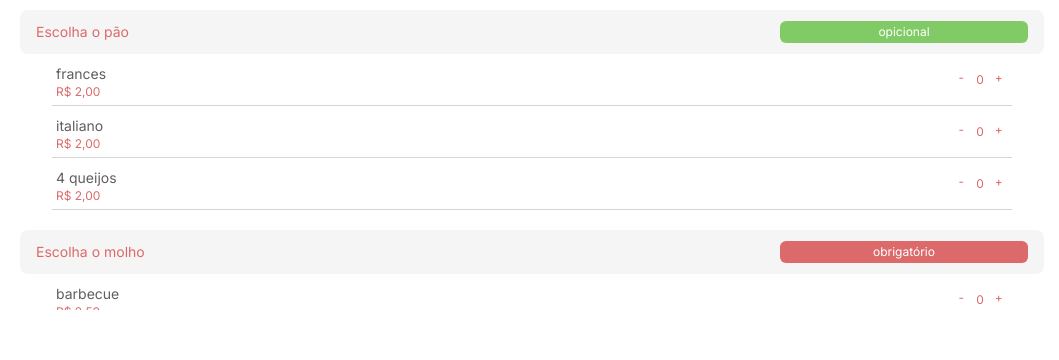
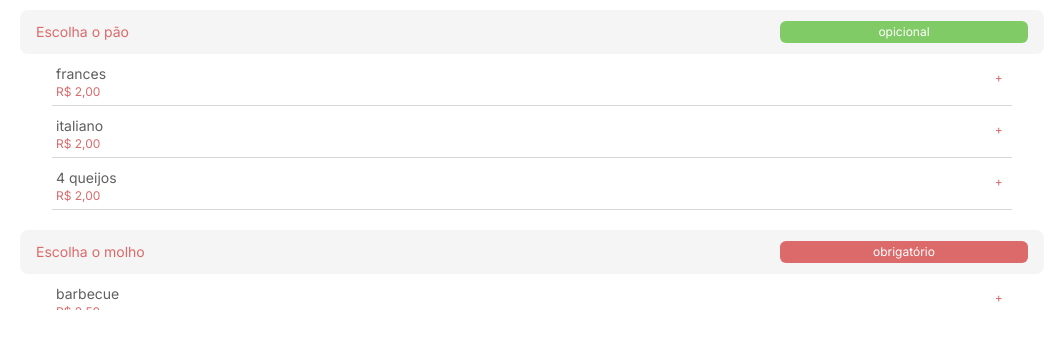
Before and after one commit to matcs06/pede-fast, a Next.js app in the folder client/: page /ItemDetails in a window 1280 px wide. Shown: the part 310-670 px from the top of the page, without its empty margins (108-1167 px from the left). Built offline with nearby package versions, Linux system fonts and the light colour scheme.

Commit message:
adding logic to control quantity in interface and data management

```diff
--- a/client/src/pages/ItemDetails/index.tsx
+++ b/client/src/pages/ItemDetails/index.tsx
@@ -18,14 +18,17 @@ export default function ItemDetail() {
 
 
 
-   const [itemQuantiy, setItemQuantity] = useState(1)
+   const [productQuantiy, setProductQuantity] = useState(1)
    const [productOptions, setProductOptions] = useState<ProductOrderOptions[]>([])
    let productPrice = 12
 
 
-   let optionsTotal = productOptions.reduce((total, option) => total + option.optionPrice, 0)
-   productPrice = itemQuantiy * productPrice + optionsTotal
-   let allowUpdate = itemQuantiy > 0 ? true : false;
+   let optionsTotalPrice = productOptions.reduce((total, option) => total + option.optionPrice, 0)
+   productPrice = (productQuantiy * productPrice) + optionsTotalPrice
+
+   let allowAddMore = productQuantiy > 0 ? true : false
+
+   console.log(productOptions)
 
    const onUpdate = (
       quantity: number,
@@ -35,14 +38,17 @@ export default function ItemDetail() {
       optionPrice: string,
       optionMaxQuantity: string) => {
 
+      /* Increase top product quantity */
       if (addType == "big") {
-         setItemQuantity(quantity)
+         setProductQuantity(quantity)
       }
-
-      if (optionName !== "main" && itemQuantiy > 0) {
+      /* Logic to haandle the choosed options that are stored inside productOptions state */
+      if (optionName !== "main" && productQuantiy > 0) {
 
          let newOption = { optionTitle, optionName, optionPrice: Number(optionPrice), optionQuantity: Number(quantity) }
+         /* Flag to control if newOption already exists in productOption array */
          let newOptionExists = false
+
          const filteredOptions = productOptions.filter((options) => {
 
             if (options.optionTitle == newOption.optionTitle && options.optionName == newOption.optionName) {
@@ -54,15 +60,27 @@ export default function ItemDetail() {
             return options.optionPrice > 0 && options
 
          })
-
-         const updatedProducts = filteredOptions
-
+         /* Only add newOption if it doesn`t already exists in the array */
          if (!newOptionExists) {
-            updatedProducts.push(newOption)
+            filteredOptions.push(newOption)
          }
 
-         setProductOptions([...updatedProducts])
+         /* Logic to avoid adding more items to the array when the maximum quantity is reached*/
+         const quantityByOption = filteredOptions.reduce((totalQuantity, option) => {
+            if (option.optionTitle === optionTitle) {
+               totalQuantity = totalQuantity + option.optionQuantity
+            }
+            return totalQuantity
+         }, 0)
+         allowAddMore = quantityByOption > Number(optionMaxQuantity) ? false : true
+
+         if (allowAddMore) {
+            setProductOptions(filteredOptions)
+         }
+
       }
+
+      return allowAddMore
    }
 
 
@@ -104,11 +122,10 @@ export default function ItemDetail() {
                            <div className="absolute right-1 top-2">
 
                               <AddRemove optionTitle={productOptions.name}
-                                 allowUpdate={allowUpdate}
+                                 onUpdate={onUpdate}
                                  optionName={optionItems.name}
                                  optionPrice={optionItems.value}
                                  optionMaxQuantity={productOptions.maximumQuantity}
-                                 onUpdate={onUpdate}
                                  optionStyle="small" />
                            </div>
                         </div>
@@ -125,7 +142,7 @@ export default function ItemDetail() {
 
          <div className="absolute bottom-3 flex flex-row w-full justify-around ">
             <AddRemove optionName={"main"} quantity={1} onUpdate={onUpdate} />
-            <UpdateCart updatedValue={productPrice}>{itemQuantiy > 0 ? "Atualizar" : "Remover"}</UpdateCart>
+            <UpdateCart updatedValue={productPrice}>{productQuantiy > 0 ? "Atualizar" : "Remover"}</UpdateCart>
          </div>
       </div>
    )
--- a/client/src/pages/ItemDetails/productModel.ts
+++ b/client/src/pages/ItemDetails/productModel.ts
@@ -33,7 +33,7 @@ export const productModel: ProductType = {
          id: v4(),
          name: "Escolha o pão",
          isRequired: false,
-         maximumQuantity: "1",
+         maximumQuantity: "3",
          items: [
             {
                id: v4(),
@@ -56,7 +56,7 @@ export const productModel: ProductType = {
          id: v4(),
          name: "Escolha o molho",
          isRequired: true,
-         maximumQuantity: "",
+         maximumQuantity: "5",
          items: [
             {
                id: v4(),
--- a/client/src/pages/StartPage/index.tsx
+++ b/client/src/pages/StartPage/index.tsx
@@ -1,6 +1,7 @@
 import CartButton from "../components/CartButton"
 import AddRemove from "../components/AddRemove"
 import Image from "next/image";
+import { BRLReais } from "../../utils/currencyFormat"
 interface OptionsItems {
    name: string;
    id: string;
@@ -41,7 +42,7 @@ export default function Test() {
                <div className="px-5 w-3/4">
                   <p className="text-dark-gray font-bold mb-2 ">Mousse de Chocolate</p>
                   <p className="text-justify font-light text-sm">Delicioso Mousse de Chocolate com raspas de chocolate e limão, feito com 50% cacau. 220 ml.</p>
-                  <p className="mt-3 text-light-gree text-sm">Por apenas: <b> 12,00 R$</b></p>
+                  <p className="mt-3 text-light-gree text-sm">Por apenas: <b> {BRLReais.format(12)}</b></p>
                </div>
                <Image width={130} height={120} src="/test2.png" alt="image-produto" className="rounded-lg mt-1" />
             </div>
--- a/client/src/pages/components/AddRemove.tsx
+++ b/client/src/pages/components/AddRemove.tsx
@@ -3,10 +3,9 @@ import { useEffect, useState } from "react"
 //optionStyle: "big" | "small"
 
 export default function AddRemove({
-   allowUpdate = true,
+   onUpdate,
    quantity = 0,
    optionStyle = "big",
-   onUpdate,
    optionTitle = "",
    optionName = "main",
    optionPrice = "",
@@ -17,11 +16,12 @@ export default function AddRemove({
 
    const handleQuantity = (value: number) => {
 
+      if ((selfQuantity + value) >= 0) {
+         const allowAddMore = onUpdate(selfQuantity + value, optionStyle, optionTitle, optionName, optionPrice, optionMaxQuantity)
 
-
-      if ((selfQuantity + value) >= 0 && allowUpdate) {
-         onUpdate(selfQuantity + value, optionStyle, optionTitle, optionName, optionPrice, optionMaxQuantity)
-         setSelfQuantity(selfQuantity + value)
+         if ((value > 0 && allowAddMore) || (value < 0)) {
+            setSelfQuantity(selfQuantity + value)
+         }
       }
    }
 
@@ -32,12 +32,15 @@ export default function AddRemove({
    const bigOptionStyle = "flex select-none bg-secondary-orange w-28 h-9 items-center justify-around text-primary-bk rounded-md"
    const smallOptionStyle = "flex select-none bg-primary-bk text-secondary-orange w-14 h-5  text-xs justify-around rounded-md"
 
+   const displayMinus = selfQuantity <= 0 && "opacity-0"
+
+
    const centerBorderWidth = optionStyle == "big" ? "border-x-b-1/5" : ""
    const centerFontSize = optionStyle == "big" ? "text-sm" : "text-xs"
    return (
       <div className={optionStyle == "big" ? bigOptionStyle : smallOptionStyle}>
-         <div className="cursor-pointer w-1/3 flex justify-center" onClick={() => { handleQuantity(-1) }}>-</div>
-         <div className={`${centerFontSize} ${centerBorderWidth} h-full border-h w-1/3 flex justify-center items-center z-10 `}>{selfQuantity}</div>
+         <div className={`${optionStyle != "big" && displayMinus}  flex cursor-pointer w-1/3 justify-center`} onClick={() => { handleQuantity(-1) }}>-</div>
+         <div className={`${centerFontSize} ${centerBorderWidth} ${optionStyle != "big" && displayMinus}   h-full border-h w-1/3 flex justify-center items-center z-10 `}>{selfQuantity}</div>
          <div className="cursor-pointer w-1/3 flex justify-center" onClick={() => { handleQuantity(+1) }}>+</div>
       </div>
    )
--- a/client/src/pages/components/CartButton.tsx
+++ b/client/src/pages/components/CartButton.tsx
@@ -1,5 +1,5 @@
 import { HiOutlineShoppingCart } from "react-icons/hi"
-
+import { BRLReais } from "@/utils/currencyFormat"
 export default function CartButton({ children, numberOfItems = 1, cartValue = "24" }) {
    return (
       <div className="flex w-3/4 max-w-md bg-secondary-orange h-11 cursor-pointer text-primary-bk font-medium items-center justify-around bottom-3 rounded-md shadow-lg">
@@ -9,7 +9,7 @@ export default function CartButton({ children, numberOfItems = 1, cartValue = "2
          </div>
          {children}
          <div>
-            <p className="text-sm font-bold rounded-full">R${cartValue}</p>
+            <p className="text-sm font-bold rounded-full">{BRLReais.format(Number(cartValue))}</p>
          </div>
 
       </div>
```
